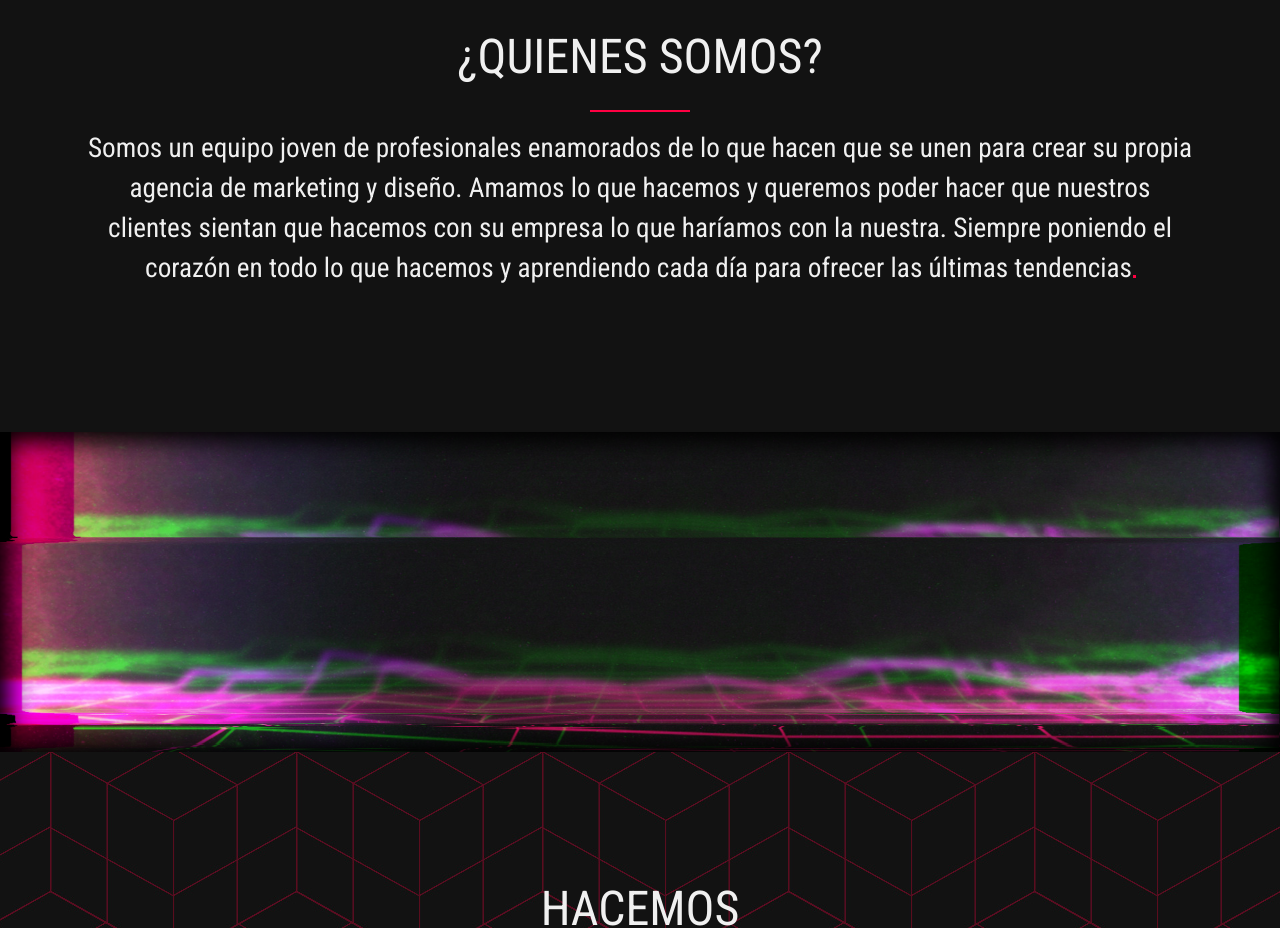
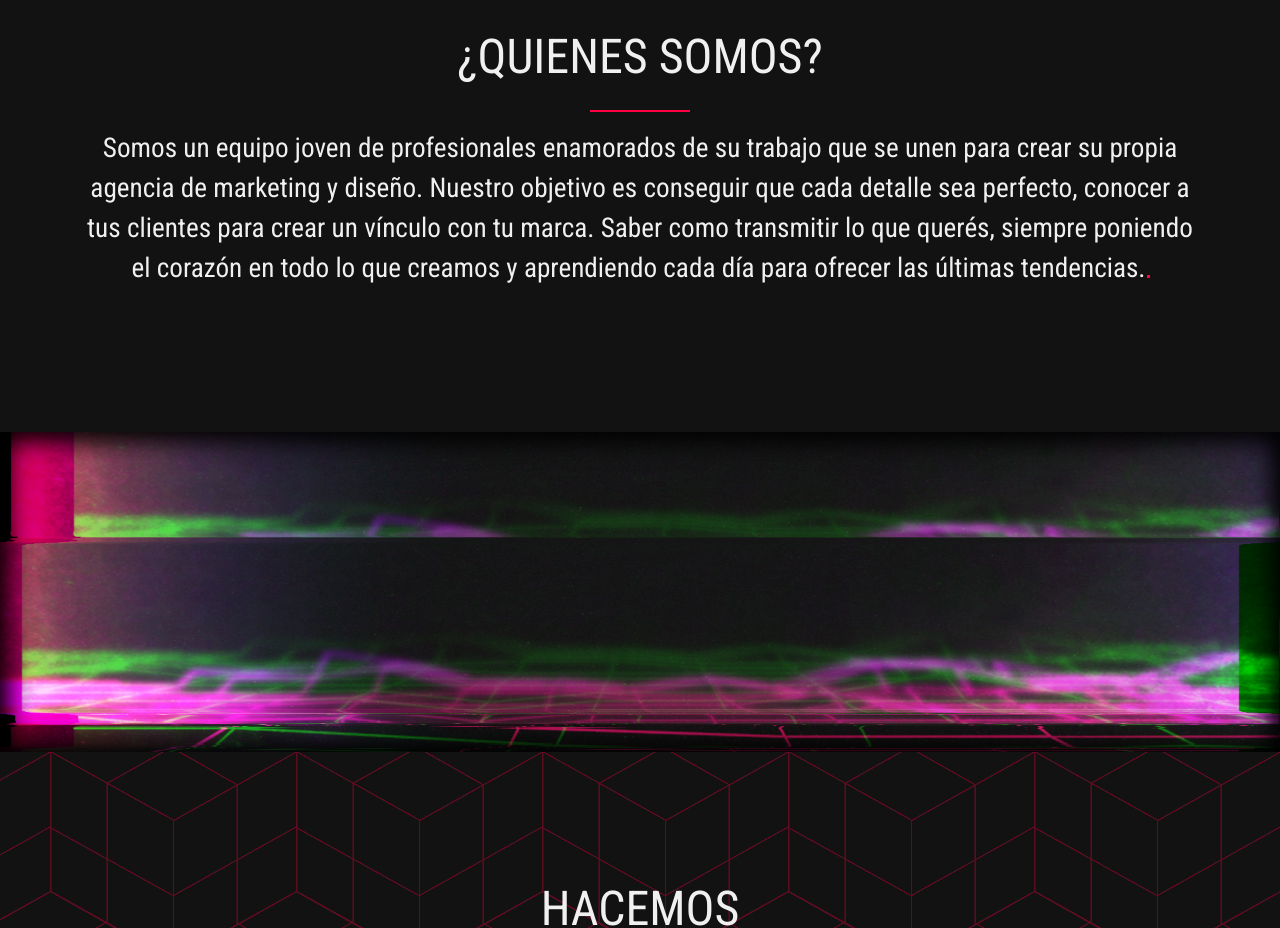
Before and after one commit to bluej0e/zxcvbnm, a plain HTML site: page index.html in a window 1280 px wide. Shown: the part 900-1828 px from the top of the page. Drawn offline with Linux system fonts and the light colour scheme; some packages are replaced by stand-ins of ours.

Commit message:
texto
somos

```diff
--- a/index.html
+++ b/index.html
@@ -67,7 +67,7 @@
 			<h2>¿Quienes somos?</h2>
 			<hr>
 			<div class="row">
-				<p class="lead col-lg-12">Somos un equipo joven de profesionales enamorados de lo que hacen que se unen para crear su propia agencia de marketing y diseño. Amamos lo que hacemos y queremos poder hacer que nuestros clientes sientan que hacemos con su empresa lo que haríamos con la nuestra. Siempre poniendo el corazón en todo lo que hacemos y aprendiendo cada día para ofrecer las últimas tendencias</p>
+				<p class="lead col-lg-12">Somos un equipo joven de profesionales enamorados de su trabajo que se unen para crear su propia agencia de marketing y diseño. Nuestro objetivo es conseguir que cada detalle sea perfecto, conocer a tus clientes para crear un vínculo con tu marca. Saber como transmitir lo que querés, siempre poniendo el corazón en todo lo que creamos y aprendiendo cada día para ofrecer las últimas tendencias.</p>
 			</div>
 		</div>
 	</section>
```
